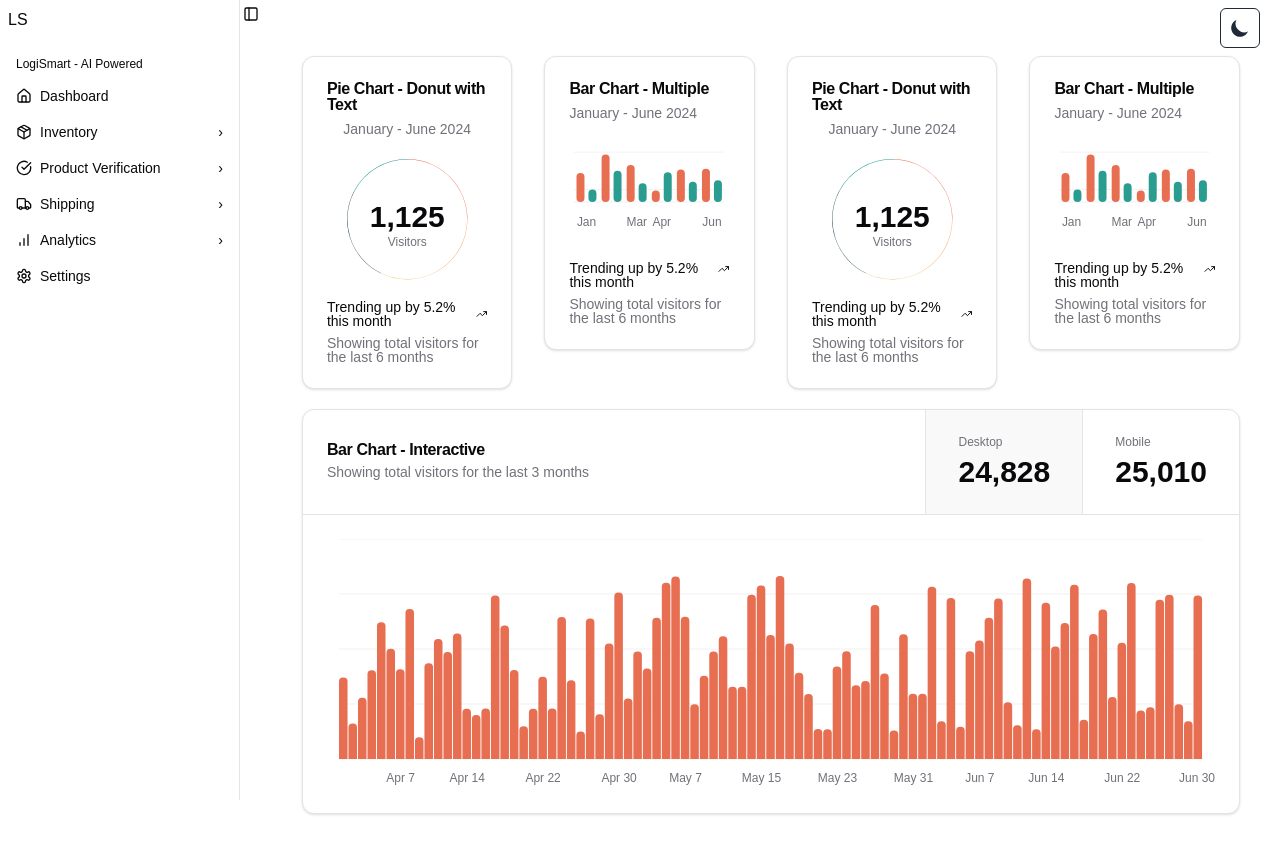
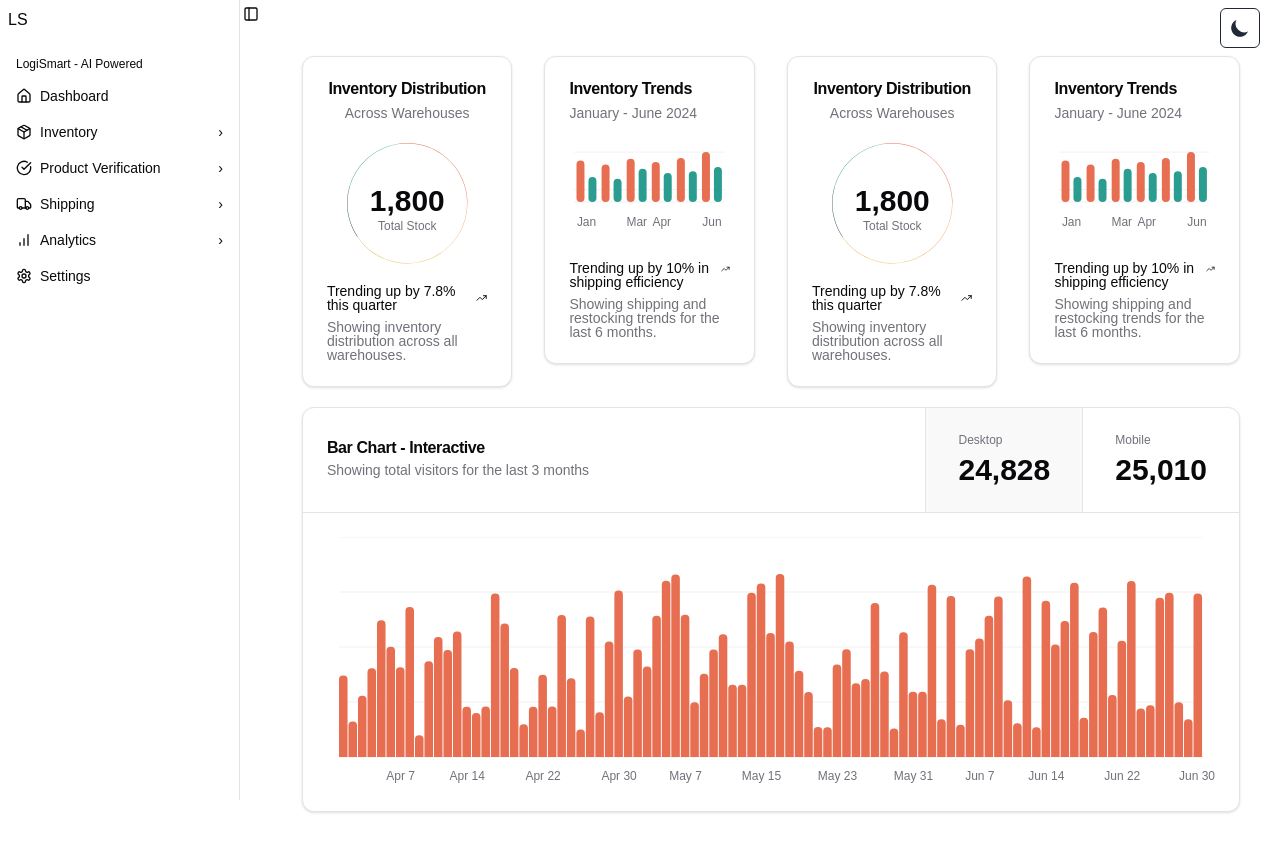
Before and after one commit to SAKSHaTHOR/inventory_automation_intel, a Next.js app: page /Home/Dashboard in a window 1280 px wide. Shown: the top 854 px of the page. Built offline with nearby package versions, Linux system fonts and the light colour scheme.

Commit message:
`Updated chart components to use new data and labels`

```diff
--- a/src/components/barchart.jsx
+++ b/src/components/barchart.jsx
@@ -1,7 +1,7 @@
-"use client"
+"use client";
 
-import { TrendingUp } from "lucide-react"
-import { Bar, BarChart, CartesianGrid, XAxis } from "recharts"
+import { TrendingUp } from "lucide-react";
+import { Bar, BarChart, CartesianGrid, XAxis } from "recharts";
 
 import {
   Card,
@@ -10,38 +10,38 @@ import {
   CardFooter,
   CardHeader,
   CardTitle,
-} from "@/components/ui/card"
+} from "@/components/ui/card";
 import {
   ChartContainer,
   ChartTooltip,
   ChartTooltipContent,
-} from "@/components/ui/chart"
+} from "@/components/ui/chart";
 
 const chartData = [
-  { month: "January", desktop: 186, mobile: 80 },
-  { month: "February", desktop: 305, mobile: 200 },
-  { month: "March", desktop: 237, mobile: 120 },
-  { month: "April", desktop: 73, mobile: 190 },
-  { month: "May", desktop: 209, mobile: 130 },
-  { month: "June", desktop: 214, mobile: 140 },
-]
+  { month: "January", shipped: 500, restocked: 300 },
+  { month: "February", shipped: 450, restocked: 280 },
+  { month: "March", shipped: 520, restocked: 400 },
+  { month: "April", shipped: 480, restocked: 350 },
+  { month: "May", shipped: 530, restocked: 370 },
+  { month: "June", shipped: 600, restocked: 420 },
+];
 
 const chartConfig = {
-  desktop: {
-    label: "Desktop",
+  shipped: {
+    label: "Shipped Items",
     color: "hsl(var(--chart-1))",
   },
-  mobile: {
-    label: "Mobile",
+  restocked: {
+    label: "Restocked Items",
     color: "hsl(var(--chart-2))",
   },
-}
+};
 
-function Barchart() {
+function InventoryBarChart() {
   return (
     <Card>
       <CardHeader>
-        <CardTitle>Bar Chart - Multiple</CardTitle>
+        <CardTitle>Inventory Trends</CardTitle>
         <CardDescription>January - June 2024</CardDescription>
       </CardHeader>
       <CardContent>
@@ -59,21 +59,21 @@ function Barchart() {
               cursor={false}
               content={<ChartTooltipContent indicator="dashed" />}
             />
-            <Bar dataKey="desktop" fill="var(--color-desktop)" radius={4} />
-            <Bar dataKey="mobile" fill="var(--color-mobile)" radius={4} />
+            <Bar dataKey="shipped" fill="var(--color-shipped)" radius={4} />
+            <Bar dataKey="restocked" fill="var(--color-restocked)" radius={4} />
           </BarChart>
         </ChartContainer>
       </CardContent>
       <CardFooter className="flex-col items-start gap-2 text-sm">
         <div className="flex gap-2 font-medium leading-none">
-          Trending up by 5.2% this month <TrendingUp className="h-4 w-4" />
+          Trending up by 10% in shipping efficiency <TrendingUp className="h-4 w-4" />
         </div>
         <div className="leading-none text-muted-foreground">
-          Showing total visitors for the last 6 months
+          Showing shipping and restocking trends for the last 6 months.
         </div>
       </CardFooter>
     </Card>
-  )
+  );
 }
 
-export default Barchart
+export default InventoryBarChart;
--- a/src/components/donudchart.jsx
+++ b/src/components/donudchart.jsx
@@ -1,8 +1,8 @@
-"use client"
+"use client";
 
-import React, { useMemo } from "react"
-import { TrendingUp } from "lucide-react"
-import { Label, Pie, PieChart } from "recharts"
+import React, { useMemo } from "react";
+import { TrendingUp } from "lucide-react";
+import { Label, Pie, PieChart } from "recharts";
 
 import {
   Card,
@@ -11,58 +11,58 @@ import {
   CardFooter,
   CardHeader,
   CardTitle,
-} from "@/components/ui/card"
+} from "@/components/ui/card";
 import {
   ChartConfig,
   ChartContainer,
   ChartTooltip,
   ChartTooltipContent,
-} from "@/components/ui/chart"
+} from "@/components/ui/chart";
 
-const chartData = [
-  { browser: "chrome", visitors: 275, fill: "var(--color-chrome)" },
-  { browser: "safari", visitors: 200, fill: "var(--color-safari)" },
-  { browser: "firefox", visitors: 287, fill: "var(--color-firefox)" },
-  { browser: "edge", visitors: 173, fill: "var(--color-edge)" },
-  { browser: "other", visitors: 190, fill: "var(--color-other)" },
-]
+const inventoryData = [
+  { warehouse: "North Warehouse", stock: 500, fill: "var(--color-north)" },
+  { warehouse: "East Warehouse", stock: 320, fill: "var(--color-east)" },
+  { warehouse: "West Warehouse", stock: 250, fill: "var(--color-west)" },
+  { warehouse: "South Warehouse", stock: 430, fill: "var(--color-south)" },
+  { warehouse: "Central Warehouse", stock: 300, fill: "var(--color-central)" },
+];
 
 const chartConfig = {
-  visitors: {
-    label: "Visitors",
+  stock: {
+    label: "Stock",
   },
-  chrome: {
-    label: "Chrome",
+  north: {
+    label: "North Warehouse",
     color: "hsl(var(--chart-1))",
   },
-  safari: {
-    label: "Safari",
+  east: {
+    label: "East Warehouse",
     color: "hsl(var(--chart-2))",
   },
-  firefox: {
-    label: "Firefox",
+  west: {
+    label: "West Warehouse",
     color: "hsl(var(--chart-3))",
   },
-  edge: {
-    label: "Edge",
+  south: {
+    label: "South Warehouse",
     color: "hsl(var(--chart-4))",
   },
-  other: {
-    label: "Other",
+  central: {
+    label: "Central Warehouse",
     color: "hsl(var(--chart-5))",
   },
-}
+};
 
-function Donudchart() {
-  const totalVisitors = useMemo(() => {
-    return chartData.reduce((acc, curr) => acc + curr.visitors, 0)
-  }, [])
+function WarehouseDonutChart() {
+  const totalStock = useMemo(() => {
+    return inventoryData.reduce((acc, curr) => acc + curr.stock, 0);
+  }, []);
 
   return (
     <Card className="flex flex-col">
       <CardHeader className="items-center pb-0">
-        <CardTitle>Pie Chart - Donut with Text</CardTitle>
-        <CardDescription>January - June 2024</CardDescription>
+        <CardTitle>Inventory Distribution</CardTitle>
+        <CardDescription>Across Warehouses</CardDescription>
       </CardHeader>
       <CardContent className="flex-1 pb-0">
         <ChartContainer
@@ -75,9 +75,9 @@ function Donudchart() {
               content={<ChartTooltipContent hideLabel />}
             />
             <Pie
-              data={chartData}
-              dataKey="visitors"
-              nameKey="browser"
+              data={inventoryData}
+              dataKey="stock"
+              nameKey="warehouse"
               innerRadius={60}
               strokeWidth={5}
             >
@@ -96,17 +96,17 @@ function Donudchart() {
                           y={viewBox.cy}
                           className="fill-foreground text-3xl font-bold"
                         >
-                          {totalVisitors.toLocaleString()}
+                          {totalStock.toLocaleString()}
                         </tspan>
                         <tspan
                           x={viewBox.cx}
                           y={(viewBox.cy || 0) + 24}
                           className="fill-muted-foreground"
                         >
-                          Visitors
+                          Total Stock
                         </tspan>
                       </text>
-                    )
+                    );
                   }
                 }}
               />
@@ -116,14 +116,14 @@ function Donudchart() {
       </CardContent>
       <CardFooter className="flex-col gap-2 text-sm">
         <div className="flex items-center gap-2 font-medium leading-none">
-          Trending up by 5.2% this month <TrendingUp className="h-4 w-4" />
+          Trending up by 7.8% this quarter <TrendingUp className="h-4 w-4" />
         </div>
         <div className="leading-none text-muted-foreground">
-          Showing total visitors for the last 6 months
+          Showing inventory distribution across all warehouses.
         </div>
       </CardFooter>
     </Card>
-  )
+  );
 }
 
-export default Donudchart
+export default WarehouseDonutChart;
```
